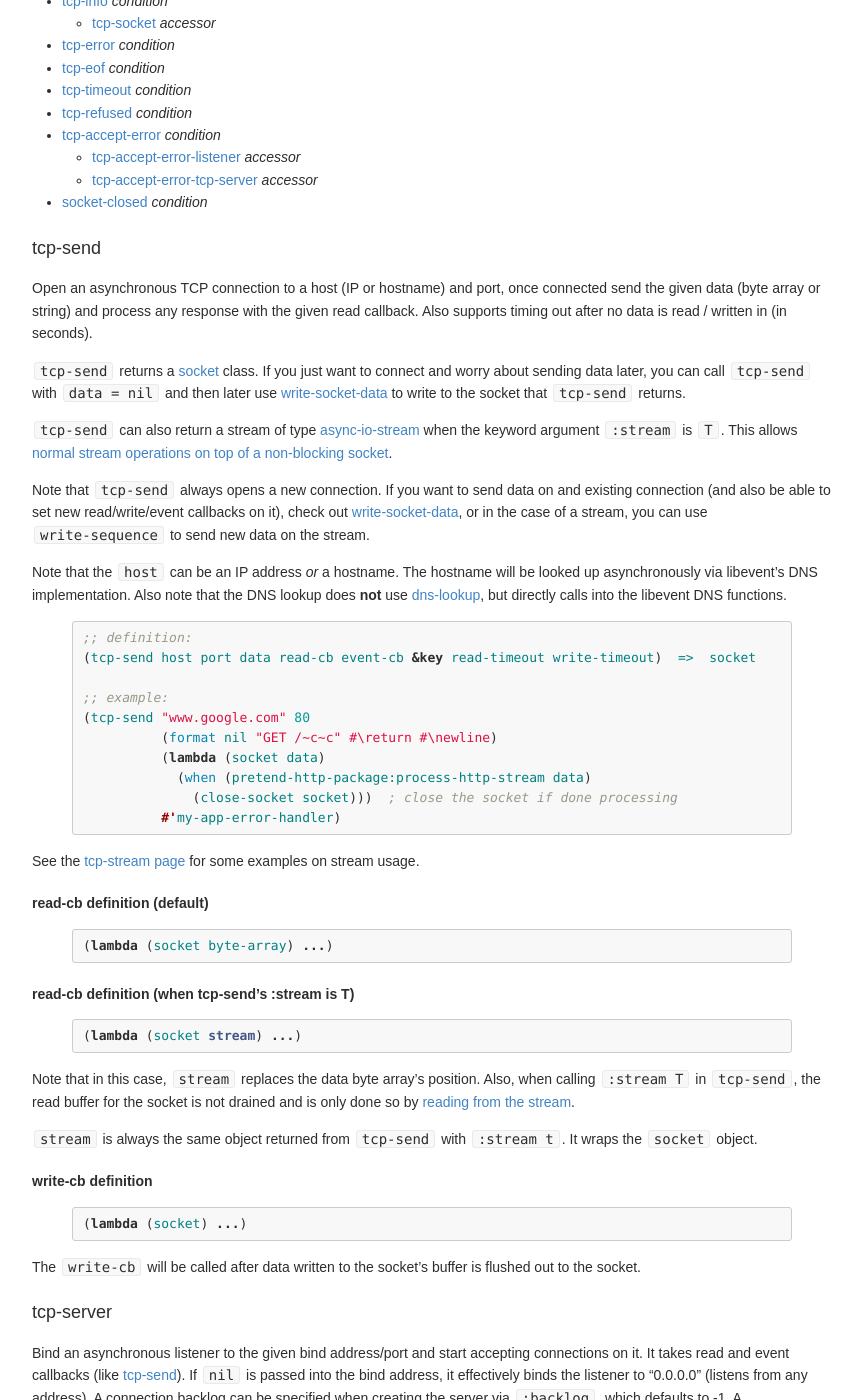
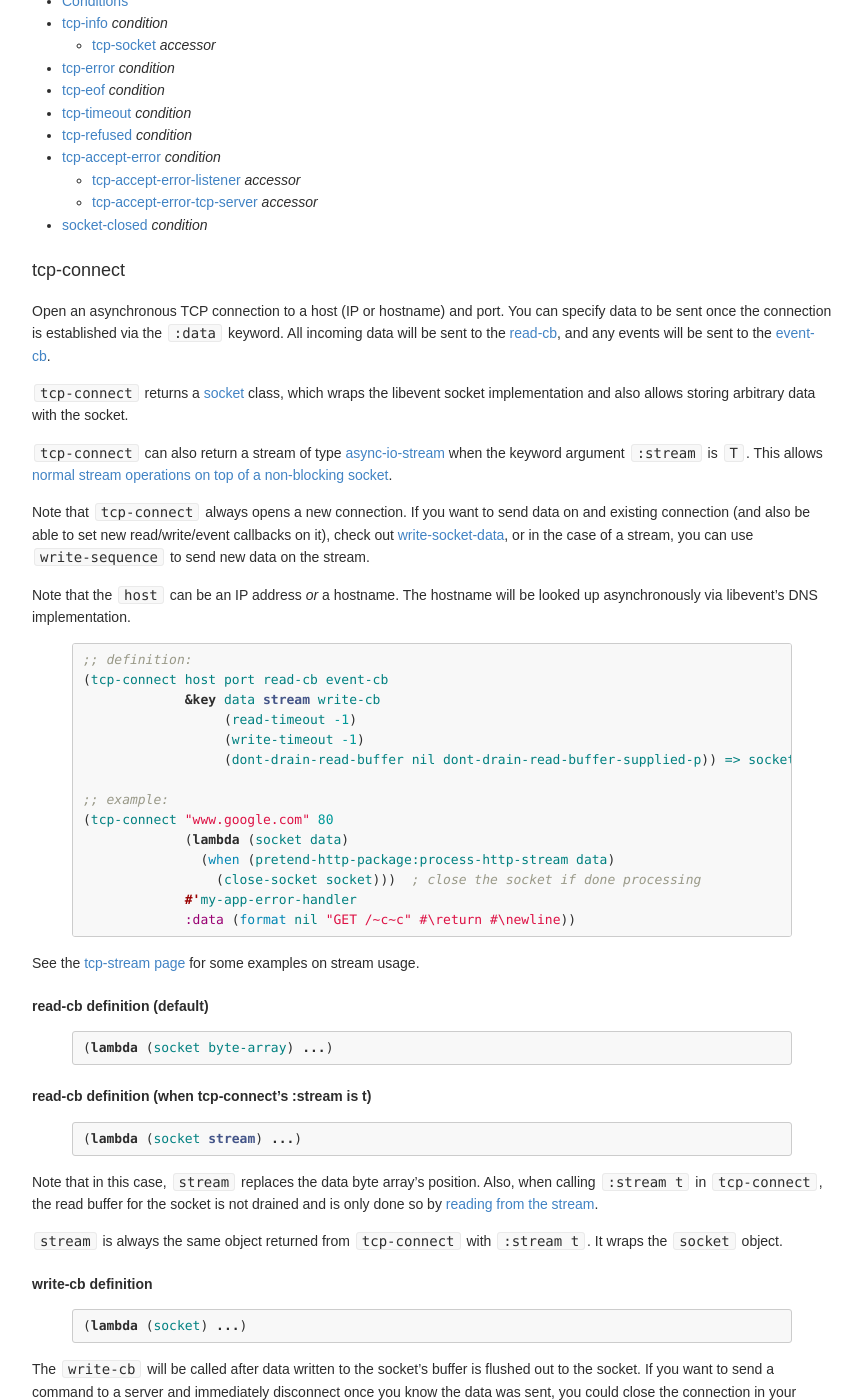
Before and after one commit to orthecreedence/cl-async, a Jekyll site: the page built from tcp.md, in a window 1280 px wide and 1400 px high, scrolled down 523 px. Shown: the whole window, without its empty margins (208-1070 px from the left). Built offline with Jekyll 4.4.1, drawn with Linux system fonts in a browser that asks for light colours; Markdown is read by kramdown in place of the engine named in the settings; some of the changed text lies outside the part shown.

Commit message:
renaming tcp-send to tcp-connect in docs

```diff
--- a/tcp.md
+++ b/tcp.md
@@ -9,7 +9,8 @@ This section details sending and receving data over TCP, along with how to deal
 with cl-async sockets. It also goes over conditions/events one might run into
 while using the TCP system.
 
-- [tcp-send](#tcp-send) _function_
+- [tcp-connect](#tcp-connect) _function_
+  - [tcp-send](#tcp-send) _function (deprecated)_
 - [tcp-server](#tcp-server) _function_
 - [close-tcp-server](#close-tcp-server)
 - [socket](#socket) _class_
@@ -33,70 +34,70 @@ while using the TCP system.
   - [tcp-accept-error-tcp-server](#tcp-accept-error-tcp-server) _accessor_
 - [socket-closed](#socket-closed) _condition_
 
-<a id="tcp-send"></a>
-### tcp-send
-Open an asynchronous TCP connection to a host (IP or hostname) and port, once
-connected send the given data (byte array or string) and process any response
-with the given read callback. Also supports timing out after no data is read /
-written in (in seconds).
+<a id="tcp-connect"></a>
+### tcp-connect
+Open an asynchronous TCP connection to a host (IP or hostname) and port. You can
+specify data to be sent once the connection is established via the `:data`
+keyword. All incoming data will be sent to the [read-cb](#tcp-connect-read-cb),
+and any events will be sent to the [event-cb](/cl-async/event-handling).
 
-`tcp-send` returns a [socket](#socket) class. If you just want to connect and
-worry about sending data later, you can call `tcp-send` with `data = nil`
-and then later use [write-socket-data](#write-socket-data) to write to the
-socket that `tcp-send` returns.
+`tcp-connect` returns a [socket](#socket) class, which wraps the libevent socket
+implementation and also allows storing arbitrary data with the socket.
 
-`tcp-send` can also return a stream of type [async-io-stream](/cl-async/tcp-stream#async-io-stream)
+`tcp-connect` can also return a stream of type [async-io-stream](/cl-async/tcp-stream#async-io-stream)
 when the keyword argument `:stream` is `T`. This allows [normal stream
 operations on top of a non-blocking socket](/cl-async/tcp-stream).
 
-Note that `tcp-send` always opens a new connection. If you want to send data on
-and existing connection (and also be able to set new read/write/event callbacks
-on it), check out [write-socket-data](#write-socket-data), or in the case of a
-stream, you can use `write-sequence` to send new data on the stream.
+Note that `tcp-connect` always opens a new connection. If you want to send data
+on and existing connection (and also be able to set new read/write/event
+callbacks on it), check out [write-socket-data](#write-socket-data), or in the
+case of a stream, you can use `write-sequence` to send new data on the stream.
 
 Note that the `host` can be an IP address *or* a hostname. The hostname will
-be looked up asynchronously via libevent's DNS implementation. Also note that
-the DNS lookup does __not__ use [dns-lookup](/cl-async/dns#dns-lookup), but
-directly calls into the libevent DNS functions.
+be looked up asynchronously via libevent's DNS implementation.
 
 {% highlight cl %}
 ;; definition:
-(tcp-send host port data read-cb event-cb &key read-timeout write-timeout)  =>  socket
+(tcp-connect host port read-cb event-cb
+             &key data stream write-cb
+                  (read-timeout -1)
+                  (write-timeout -1)
+                  (dont-drain-read-buffer nil dont-drain-read-buffer-supplied-p)) => socket
 
 ;; example:
-(tcp-send "www.google.com" 80
-          (format nil "GET /~c~c" #\return #\newline)
-          (lambda (socket data)
-            (when (pretend-http-package:process-http-stream data)
-              (close-socket socket)))  ; close the socket if done processing
-          #'my-app-error-handler)
+(tcp-connect "www.google.com" 80
+             (lambda (socket data)
+               (when (pretend-http-package:process-http-stream data)
+                 (close-socket socket)))  ; close the socket if done processing
+             #'my-app-error-handler
+             :data (format nil "GET /~c~c" #\return #\newline))
 {% endhighlight %}
 
 See the [tcp-stream page](/cl-async/tcp-stream) for some examples on stream
 usage.
 
-<a id="tcp-send-read-cb"></a>
+<a id="tcp-connect-read-cb"></a>
 ##### read-cb definition (default)
 
 {% highlight cl %}
 (lambda (socket byte-array) ...)
 {% endhighlight %}
 
-<a id="tcp-send-read-cb-stream"></a>
-##### read-cb definition (when tcp-send's :stream is T)
+<a id="tcp-connect-read-cb-stream"></a>
+##### read-cb definition (when tcp-connect's :stream is t)
 
 {% highlight cl %}
 (lambda (socket stream) ...)
 {% endhighlight %}
 
 Note that in this case, `stream` replaces the data byte array's position. Also,
-when calling `:stream T` in `tcp-send`, the read buffer for the socket is not
+when calling `:stream t` in `tcp-connect`, the read buffer for the socket is not
 drained and is only done so by [reading from the stream](/cl-async/tcp-stream).
 
-`stream` is always the same object returned from `tcp-send` with `:stream t`. It
-wraps the `socket` object.
+`stream` is always the same object returned from `tcp-connect` with `:stream t`.
+It wraps the `socket` object.
 
-<a id="tcp-send-write-cb"></a>
+<a id="tcp-connect-write-cb"></a>
 ##### write-cb definition
 
 {% highlight cl %}
@@ -104,12 +105,19 @@ wraps the `socket` object.
 {% endhighlight %}
 
 The `write-cb` will be called after data written to the socket's buffer is
-flushed out to the socket.
+flushed out to the socket. If you want to send a command to a server and
+immediately disconnect once you know the data was sent, you could close the
+connection in your `write-cb`.
+
+<a id="tcp-send"></a>
+### tcp-send _deprecated_
+This function is a deprecated version of [tcp-connect](#tcp-connect). Use it
+instead, as `tcp-send` may be removed in later versions.
 
 <a id="tcp-server"></a>
 ### tcp-server
 Bind an asynchronous listener to the given bind address/port and start accepting
-connections on it. It takes read and event callbacks (like [tcp-send](#tcp-send)).
+connections on it. It takes read and event callbacks (like [tcp-connect](#tcp-connect)).
 If `nil` is passed into the bind address, it effectively binds the listener to
 "0.0.0.0" (listens from any address). A connection backlog can be specified when
 creating the server via `:backlog`, which defaults to -1. A `connect-cb` can
@@ -194,7 +202,7 @@ to the outgoing socket inside the incoming socket).
 
 <a id="write-socket-data"></a>
 ### write-socket-data
-Write data to an existing socket (such as one passed into a `tcp-send` read-cb).
+Write data to an existing socket (such as one passed into a `tcp-connect` read-cb).
 Data can be a byte array or string (converted to a byte array via babel).
 Supports resetting the callbacks on the given socket. The `write-cb` is useful
 if you want to close the connection after sending data on the socket but want to
@@ -222,8 +230,8 @@ If you were to close the socket right after sending the data to the buffer,
 there's no guarantee it would be sent out. Setting a `write-cb` guarantees that
 the data is sent when called.
 
-Note that `write-socket-data`'s callbacks are identical to [tcp-send](#tcp-send)'s
-and if specified, will override those set by [tcp-send](#tcp-send).
+Note that `write-socket-data`'s callbacks are identical to [tcp-connect](#tcp-connect)'s
+and if specified, will override those set by [tcp-connect](#tcp-connect).
 
 <a id="set-socket-timeouts"></a>
 ### set-socket-timeouts
@@ -248,7 +256,7 @@ throw a [socket-closed](#socket-closed) condition.
 <a id="enable-socket"></a>
 ### enable-socket
 Enable read/write monitoring on a socket. This is done automatically by
-[tcp-send](#tcp-send) and [write-socket-data](#write-socket-data) so you
+[tcp-connect](#tcp-connect) and [write-socket-data](#write-socket-data) so you
 probably don't need to worry too much about when to use it. On the other hand,
 [disable-socket](#disable-socket) will probably be a bit more useful.
 
```
Also changed, not shown: future.md (+4 -3 lines), tcp-ssl.md (+7 -7 lines), tcp-stream.md (+8 -8 lines).
